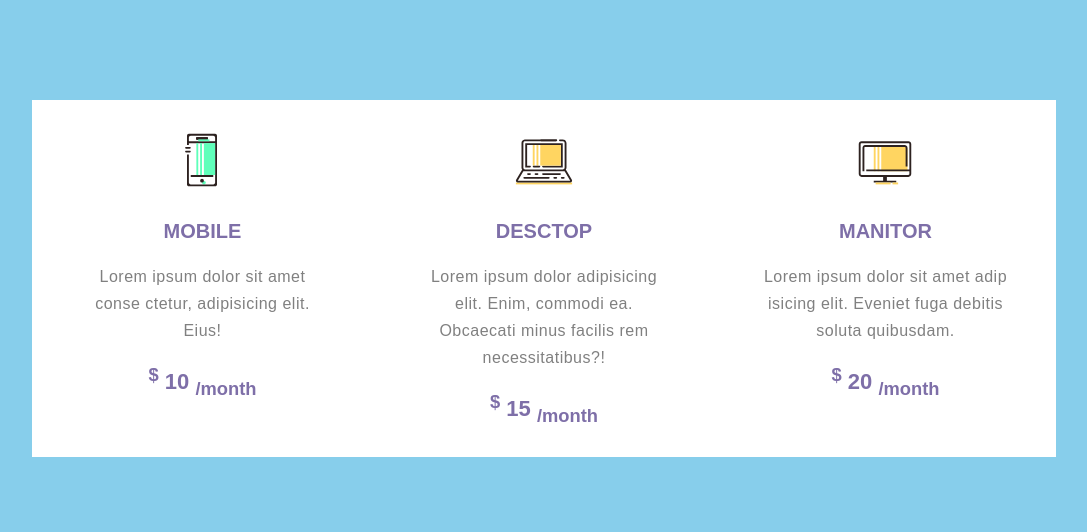
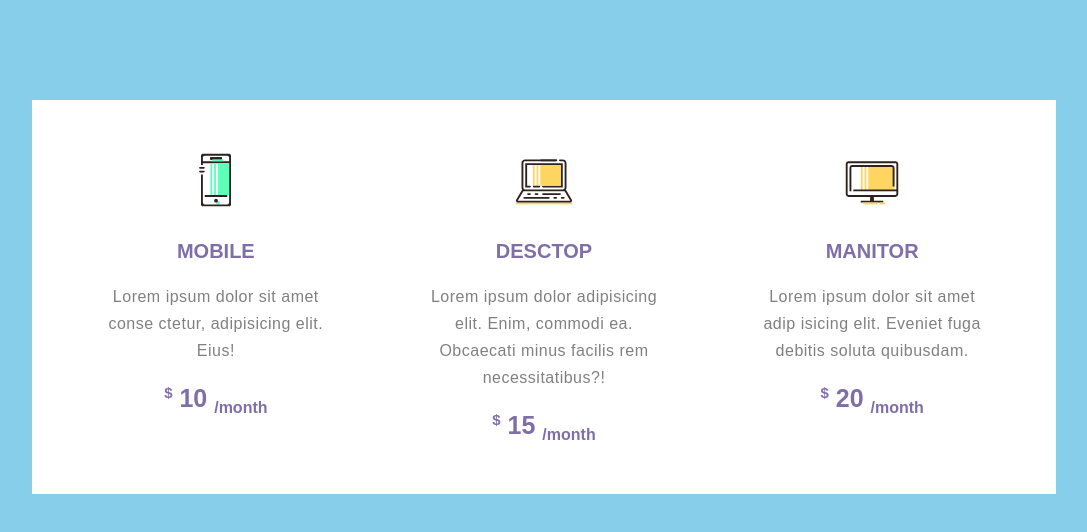
Before and after one commit to Xojimurod0808/media08, a plain HTML site: page index.html in a window 1280 px wide. Shown: the whole page, without its empty margins (96-1183 px from the left). Drawn offline with Linux system fonts and the light colour scheme; files whose address does not match are found by name.

Commit message:
desictop

```diff
--- a/sass/main.scss
+++ b/sass/main.scss
@@ -14,12 +14,17 @@ body{
     background-color: #fff;
     width: 80%;
     margin: 100px auto;
+    padding: 20px;
     .blog__content{
         width: 33.3%;
         padding: 0 30px;
         display: flex;
         flex-direction: column;
         align-items: center;
+        border-radius: 10px;
+        &:hover{
+            background-color: rgba(0, 0, 0, 0.1);
+        }
         .content__image{
             width: 60px;
             padding: 30px 0;
@@ -41,10 +46,16 @@ body{
             color: gray;
         }
         .content__subtitle{
-            font-size: 22px;
+            font-size: 25px;
             font-weight: bold;
             color: #7e6fa8;
             margin-bottom: 30px;
+            sup{
+                font-size: 15px;
+            }
+            sub{
+                font-size: 16px;
+            }
         }
     }
 }
```
Also changed, not shown: css/main.css, 1 other file.
